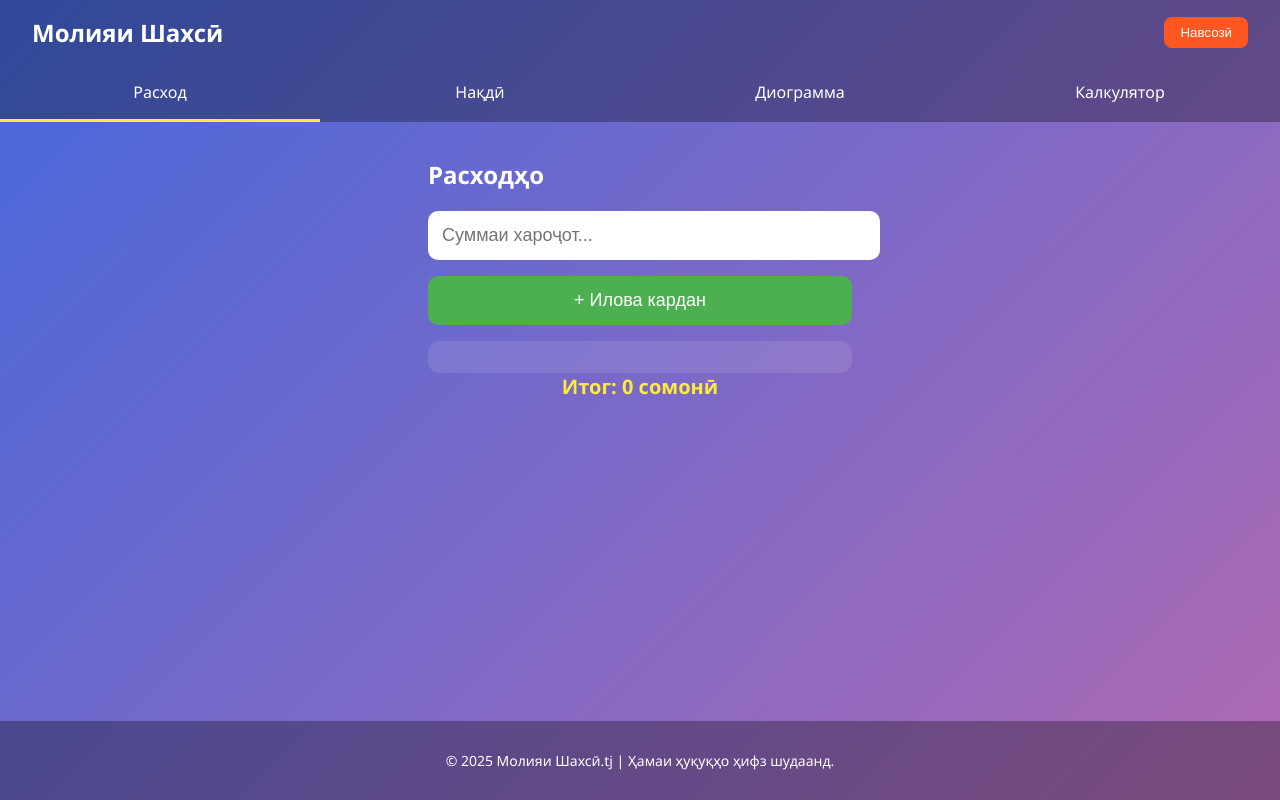
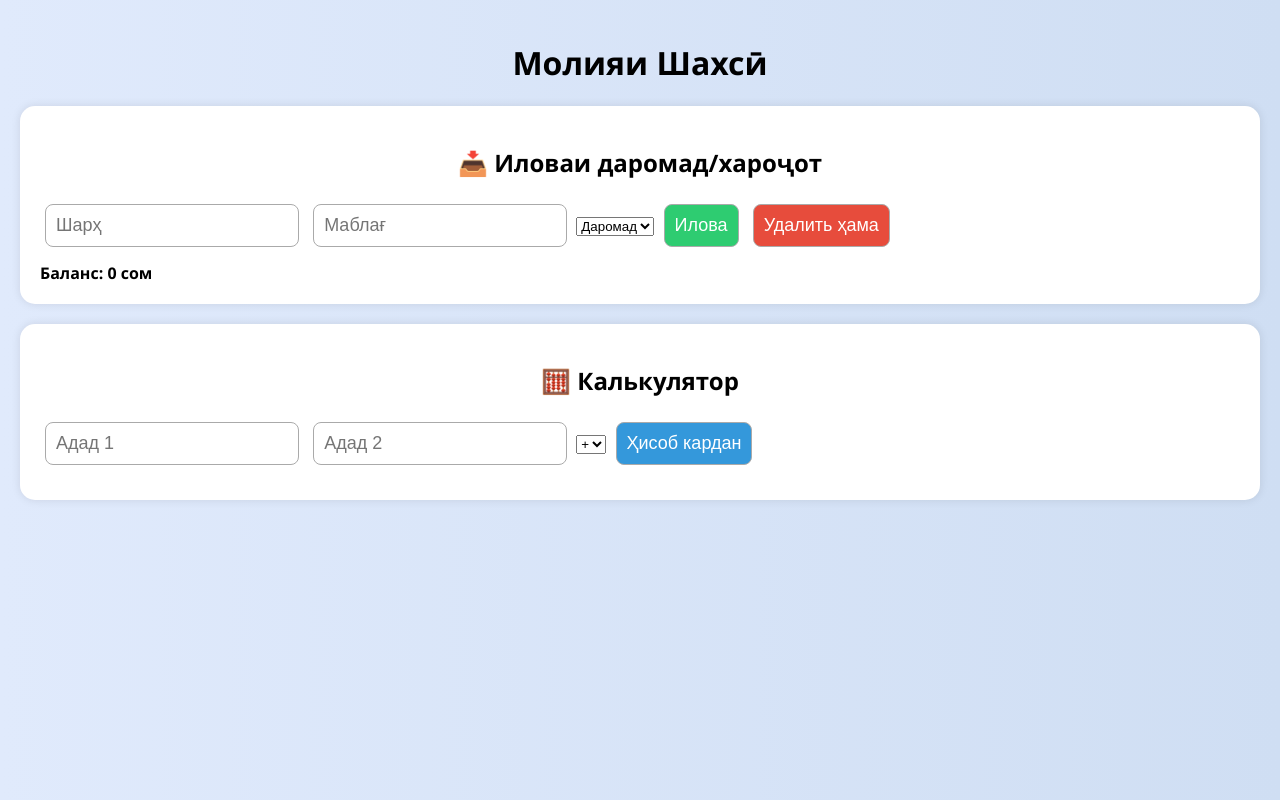
Before and after one commit to Sobirovtj/tajik.sum, a plain HTML site: page index.html in a window 1280 px wide. Drawn offline with nearby package versions, Linux system fonts and the light colour scheme.

Commit message:
index.html

```diff
--- a/index.html
+++ b/index.html
@@ -8,269 +8,145 @@
     body {
       margin: 0;
       font-family: 'Segoe UI', sans-serif;
-      background: linear-gradient(135deg, #4568dc 0%, #b06ab3 100%);
-      min-height: 100vh;
-      color: white;
-      display: flex;
-      flex-direction: column;
+      background: linear-gradient(to right, #e0eafc, #cfdef3);
+      padding: 20px;
     }
-    header {
-      background: rgba(0,0,0,0.3);
-      padding: 1rem 2rem;
-      display: flex;
-      align-items: center;
-      justify-content: space-between;
+    h1, h2 {
+      text-align: center;
     }
-    header h1 { margin: 0; font-size: 24px; }
-    header button {
-      background: #ff5722;
-      border: none;
-      padding: 8px 16px;
+    input, button {
+      font-size: 18px;
+      padding: 10px;
+      margin: 5px;
       border-radius: 8px;
-      cursor: pointer;
+      border: 1px solid #aaa;
+    }
+    .section {
+      background: white;
+      padding: 20px;
+      border-radius: 15px;
+      margin-bottom: 20px;
+      box-shadow: 0 0 10px rgba(0,0,0,0.1);
+    }
+    .history {
+      margin-top: 10px;
+      font-size: 16px;
+    }
+    .total {
+      font-weight: bold;
+      margin-top: 10px;
+    }
+    .btn-delete {
+      background: #e74c3c;
       color: white;
     }
-    nav {
-      display: flex;
-      background: rgba(0,0,0,0.3);
-      justify-content: space-around;
-      flex-wrap: wrap;
+    .btn-add {
+      background: #2ecc71;
+      color: white;
     }
-    nav a {
-      padding: 1rem 0;
-      flex: 1;
+    .btn-calc {
+      background: #3498db;
       color: white;
-      text-decoration: none;
-      text-align: center;
-    }
-    nav a.active { border-bottom: 3px solid #ffeb3b; }
-    main {
-      flex-grow: 1;
-      padding: 1rem 2rem;
-      max-width: 600px;
-      margin: auto;
-    }
-    section { display: none; }
-    section.active { display: block; }
-    input[type="number"], .add-btn, .download-btn {
-      width: 100%;
-      font-size: 18px;
-      padding: 14px;
-      border-radius: 10px;
-      margin-bottom: 1rem;
-      border: none;
-    }
-    .add-btn { background: #4caf50; color: white; }
-    .download-btn { background: #2196f3; color: white; }
-    .list {
-      background: rgba(255, 255, 255, 0.1);
-      border-radius: 12px;
-      padding: 1rem;
-      max-height: 250px;
-      overflow-y: auto;
-    }
-    .item {
-      padding: 8px;
-      border-bottom: 1px solid rgba(255,255,255,0.2);
-    }
-    #itog, #nalichiItog {
-      font-size: 20px;
-      font-weight: 700;
-      text-align: center;
-      color: #ffeb3b;
-    }
-    .chart-container {
-      max-width: 400px;
-      margin: 1rem auto;
-    }
-    footer {
-      text-align: center;
-      padding: 1rem;
-      font-size: 14px;
-      background: rgba(0,0,0,0.3);
-    }
-    .calc-btns button {
-      padding: 10px 20px;
-      font-size: 20px;
-      margin: 5px;
-      border: none;
-      border-radius: 10px;
-      cursor: pointer;
-      background: #ff9800;
-      color: white;
-      flex: 1 0 40%;
     }
   </style>
 </head>
 <body>
 
-<header>
   <h1>Молияи Шахсӣ</h1>
-  <button onclick="location.reload()">Навсозӣ</button>
-</header>
 
-<nav>
-  <a href="#rasxod" class="active" onclick="showSection(event, 'rasxod')">Расход</a>
-  <a href="#nalichi" onclick="showSection(event, 'nalichi')">Нақдӣ</a>
-  <a href="#diagram" onclick="showSection(event, 'diagram')">Диограмма</a>
-  <a href="#calculator" onclick="showSection(event, 'calculator')">Калкулятор</a>
-</nav>
+  <div class="section">
+    <h2>📥 Иловаи даромад/хароҷот</h2>
+    <input type="text" id="description" placeholder="Шарҳ" />
+    <input type="number" id="amount" placeholder="Маблағ" />
+    <select id="type">
+      <option value="income">Даромад</option>
+      <option value="expense">Хароҷот</option>
+    </select>
+    <button class="btn-add" onclick="addTransaction()">Илова</button>
+    <button class="btn-delete" onclick="clearData()">Удалить ҳама</button>
 
-<main>
-  <section id="rasxod" class="active">
-    <h2>Расходҳо</h2>
-    <input type="number" id="amountInput" placeholder="Суммаи хароҷот..." />
-    <button class="add-btn" onclick="addExpense()">+ Илова кардан</button>
-    <div class="list" id="expenses"></div>
-    <div id="itog">Итог: 0 сомонӣ</div>
-  </section>
+    <div class="history" id="history"></div>
+    <div class="total" id="total"></div>
+  </div>
 
-  <section id="nalichi">
-    <h2>Нақдӣ</h2>
-    <input type="number" id="nalichiInput" placeholder="Суммаи нақдӣ..." />
-    <button class="add-btn" onclick="addNalichi()">+ Илова кардан</button>
-    <div class="list" id="nalichiList"></div>
-    <div id="nalichiItog">Баланс: 0 сомонӣ</div>
-    <button class="download-btn" onclick="downloadReport()">Скачать Молияи Шахсӣ.txt</button>
-  </section>
+  <div class="section">
+    <h2>🧮 Калькулятор</h2>
+    <input type="number" id="calc1" placeholder="Адад 1" />
+    <input type="number" id="calc2" placeholder="Адад 2" />
+    <select id="operation">
+      <option value="+">+</option>
+      <option value="-">−</option>
+      <option value="*">×</option>
+      <option value="/">÷</option>
+    </select>
+    <button class="btn-calc" onclick="calculate()">Ҳисоб кардан</button>
+    <div id="calcResult" style="margin-top:10px; font-size:18px;"></div>
+  </div>
 
-  <section id="diagram">
-    <h2>Диограммаҳо</h2>
-    <div class="chart-container">
-      <h3>Диограммаи Расход</h3>
-      <canvas id="expenseChart"></canvas>
-    </div>
-    <div class="chart-container">
-      <h3>Диограммаи Нақдӣ</h3>
-      <canvas id="cashChart"></canvas>
-    </div>
-  </section>
+  <script>
+    let transactions = JSON.parse(localStorage.getItem("transactions")) || [];
 
-  <section id="calculator">
-    <h2>Калкулятор</h2>
-    <input type="number" id="calc1" placeholder="Рақами 1" />
-    <input type="number" id="calc2" placeholder="Рақами 2" />
-    <div class="calc-btns" style="display:flex; flex-wrap: wrap; justify-content: space-around;">
-      <button onclick="calculate('+')">+</button>
-      <button onclick="calculate('-')">−</button>
-      <button onclick="calculate('*')">×</button>
-      <button onclick="calculate('/')">÷</button>
-    </div>
-    <div id="calcResult" style="text-align: center; font-size: 24px; color: #ffeb3b;">Натиҷа: </div>
-  </section>
-</main>
+    function render() {
+      const history = document.getElementById("history");
+      const total = document.getElementById("total");
+      history.innerHTML = "";
+      let balance = 0;
 
-<footer>
-  <p>&copy; 2025 Молияи Шахсӣ.tj | Ҳамаи ҳуқуқҳо ҳифз шудаанд.</p>
-</footer>
+      transactions.forEach((t, index) => {
+        const color = t.type === "income" ? "green" : "red";
+        balance += t.type === "income" ? t.amount : -t.amount;
+        history.innerHTML += `<div style="color:${color}">${index+1}. ${t.description} - ${t.amount} сом (${t.type === 'income' ? 'даромад' : 'хароҷот'})</div>`;
+      });
 
-<script src="https://cdn.jsdelivr.net/npm/chart.js"></script>
-<script>
-let expenses = [], nalichi = [];
-const expensesDiv = document.getElementById('expenses');
-const amountInput = document.getElementById('amountInput');
-const itogDiv = document.getElementById('itog');
-const nalichiDiv = document.getElementById('nalichiList');
-const nalichiInput = document.getElementById('nalichiInput');
-const nalichiItog = document.getElementById('nalichiItog');
-let expenseChart, cashChart;
+      total.textContent = "Баланс: " + balance + " сом";
+    }
 
-const EXPENSES_KEY = 'moliyasi_expenses';
-const NALICHI_KEY = 'moliyasi_nalichi';
+    function addTransaction() {
+      const description = document.getElementById("description").value;
+      const amount = parseFloat(document.getElementById("amount").value);
+      const type = document.getElementById("type").value;
 
-function formatDate() {
-  const now = new Date();
-  return `${String(now.getDate()).padStart(2, '0')}.${String(now.getMonth()+1).padStart(2, '0')}.${now.getFullYear()}`;
-}
+      if (!description || isNaN(amount)) {
+        alert("Лутфан маълумотро пур кунед!");
+        return;
+      }
 
-function saveData() {
-  localStorage.setItem(EXPENSES_KEY, JSON.stringify(expenses));
-  localStorage.setItem(NALICHI_KEY, JSON.stringify(nalichi));
-}
-function loadData() {
-  expenses = JSON.parse(localStorage.getItem(EXPENSES_KEY) || '[]');
-  nalichi = JSON.parse(localStorage.getItem(NALICHI_KEY) || '[]');
-}
-function addExpense() {
-  const amount = parseFloat(amountInput.value);
-  if (!amount || amount <= 0) return alert("Суммаи дуруст ворид кунед.");
-  expenses.push({ amount, date: formatDate() });
-  updateExpenses(); updateExpenseChart(); saveData(); amountInput.value = '';
-}
-function updateExpenses() {
-  expensesDiv.innerHTML = ''; let total = 0;
-  expenses.forEach((item, i) => {
-    total += item.amount;
-    const div = document.createElement('div');
-    div.className = 'item';
-    div.textContent = `${i + 1}) ${item.amount}с ${item.date}`;
-    expensesDiv.appendChild(div);
-  });
-  itogDiv.textContent = `Итог: ${total} сомонӣ`;
-}
-function addNalichi() {
-  const amount = parseFloat(nalichiInput.value);
-  if (!amount || amount <= 0) return alert("Маблағи дуруст ворид кунед.");
-  nalichi.push({ amount, date: formatDate() });
-  updateNalichi(); updateCashChart(); saveData(); nalichiInput.value = '';
-}
-function updateNalichi() {
-  nalichiDiv.innerHTML = ''; let total = 0;
-  nalichi.forEach((item, i) => {
-    total += item.amount;
-    const div = document.createElement('div');
-    div.className = 'item';
-    div.textContent = `${i + 1}) ${item.amount}с ${item.date}`;
-    nalichiDiv.appendChild(div);
-  });
-  nalichiItog.textContent = `Баланс: ${total} сомонӣ`;
-}
-function updateExpenseChart() {
-  const total = expenses.reduce((sum, x) => sum + x.amount, 0);
-  const data = { labels: ['Расход'], datasets: [{ data: [total], backgroundColor: ['#E91E63'] }] };
-  if (expenseChart) { expenseChart.data = data; expenseChart.update(); }
-  else expenseChart = new Chart(document.getElementById('expenseChart'), { type: 'doughnut', data });
-}
-function updateCashChart() {
-  const total = nalichi.reduce((sum, x) => sum + x.amount, 0);
-  const data = { labels: ['Нақдӣ'], datasets: [{ data: [total], backgroundColor: ['#4CAF50'] }] };
-  if (cashChart) { cashChart.data = data; cashChart.update(); }
-  else cashChart = new Chart(document.getElementById('cashChart'), { type: 'doughnut', data });
-}
-function downloadReport() {
-  let txt = 'Молияи Шахсӣ\n\nРасходҳо:\n';
-  expenses.forEach((x,i)=>txt+=`${i+1}) ${x.amount}с ${x.date}\n`);
-  txt += `Итог расходов: ${expenses.reduce((s,x)=>s+x.amount,0)} сомонӣ\n\nНақдӣ:\n`;
-  nalichi.forEach((x,i)=>txt+=`${i+1}) ${x.amount}с ${x.date}\n`);
-  txt += `Баланс: ${nalichi.reduce((s,x)=>s+x.amount,0)} сомонӣ\n`;
-  const a = document.createElement('a');
-  a.href = URL.createObjectURL(new Blob([txt], { type: 'text/plain' }));
-  a.download = 'Молияи Шахсӣ.txt'; a.click(); URL.revokeObjectURL(a.href);
-}
-function showSection(e, id) {
-  e.preventDefault();
-  document.querySelectorAll('nav a').forEach(a => a.classList.remove('active'));
-  e.currentTarget.classList.add('active');
-  document.querySelectorAll('main section').forEach(s => s.classList.remove('active'));
-  document.getElementById(id).classList.add('active');
-}
-function calculate(op) {
-  const a = parseFloat(document.getElementById('calc1').value);
-  const b = parseFloat(document.getElementById('calc2').value);
-  if (isNaN(a) || isNaN(b)) return alert('Лутфан ду рақам ворид кунед.');
-  let result;
-  switch (op) {
-    case '+': result = a + b; break;
-    case '-': result = a - b; break;
-    case '*': result = a * b; break;
-    case '/': if (b === 0) return alert('Ба сифр тақсим карда намешавад.'); result = a / b; break;
-  }
-  document.getElementById('calcResult').textContent = `Натиҷа: ${result}`;
-}
-window.onload = () => {
-  loadData(); updateExpenses(); updateNalichi(); updateExpenseChart(); updateCashChart();
-};
-</script>
+      transactions.push({ description, amount, type });
+      localStorage.setItem("transactions", JSON.stringify(transactions));
+      document.getElementById("description").value = "";
+      document.getElementById("amount").value = "";
+      render();
+    }
 
+    function clearData() {
+      if (confirm("Шумо мутмаин ҳастед, ки мехоҳед ҳама маълумотро нест кунед?")) {
+        localStorage.removeItem("transactions");
+        transactions = [];
+        render();
+      }
+    }
+
+    function calculate() {
+      const a = parseFloat(document.getElementById("calc1").value);
+      const b = parseFloat(document.getElementById("calc2").value);
+      const op = document.getElementById("operation").value;
+
+      if (isNaN(a) || isNaN(b)) {
+        alert("Ададҳоро ворид кунед!");
+        return;
+      }
+
+      let result;
+      if (op === "+") result = a + b;
+      else if (op === "-") result = a - b;
+      else if (op === "*") result = a * b;
+      else if (op === "/") result = b !== 0 ? (a / b) : "Қисм ба сифр нест!";
+      else result = "Амали номаълум";
+
+      document.getElementById("calcResult").textContent = "Натиҷа: " + result;
+    }
+
+    render();
+  </script>
 </body>
 </html>
```
